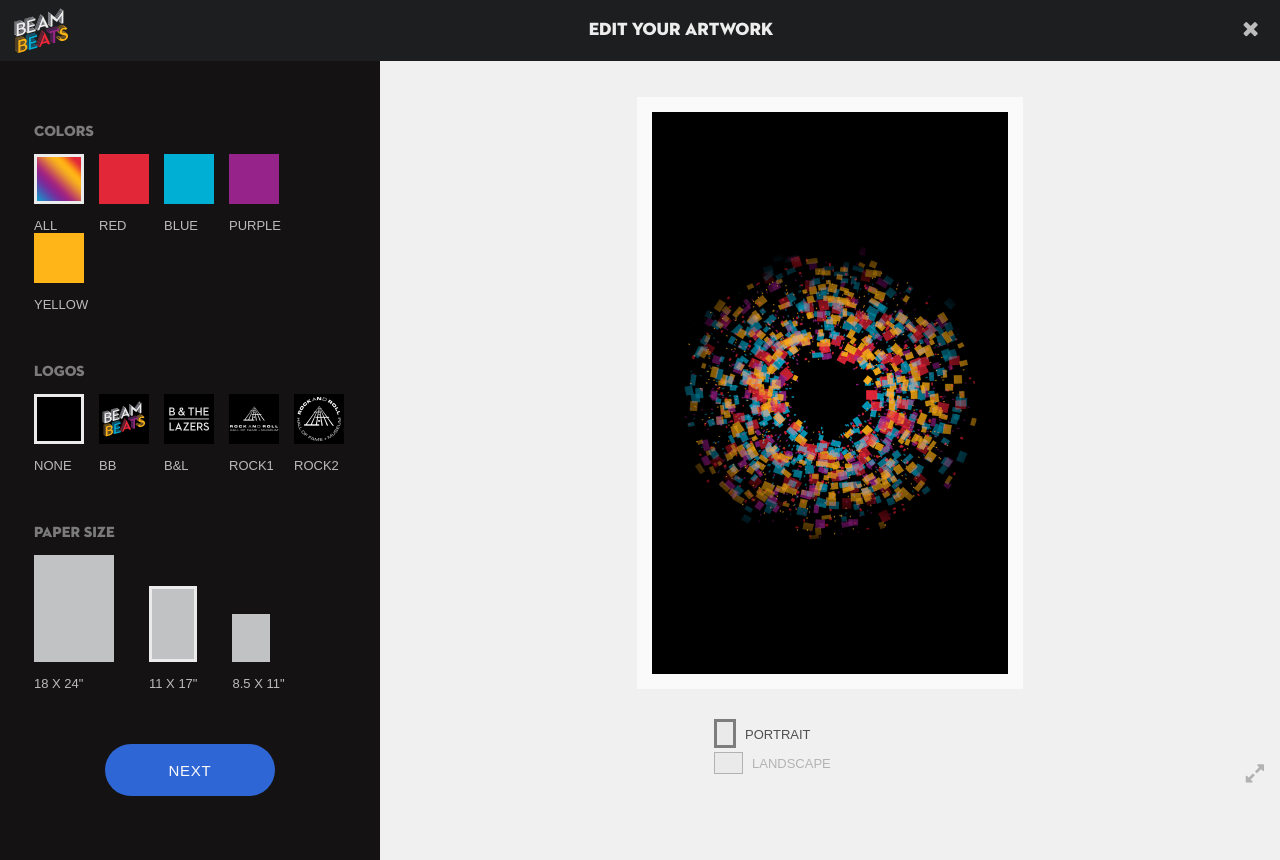
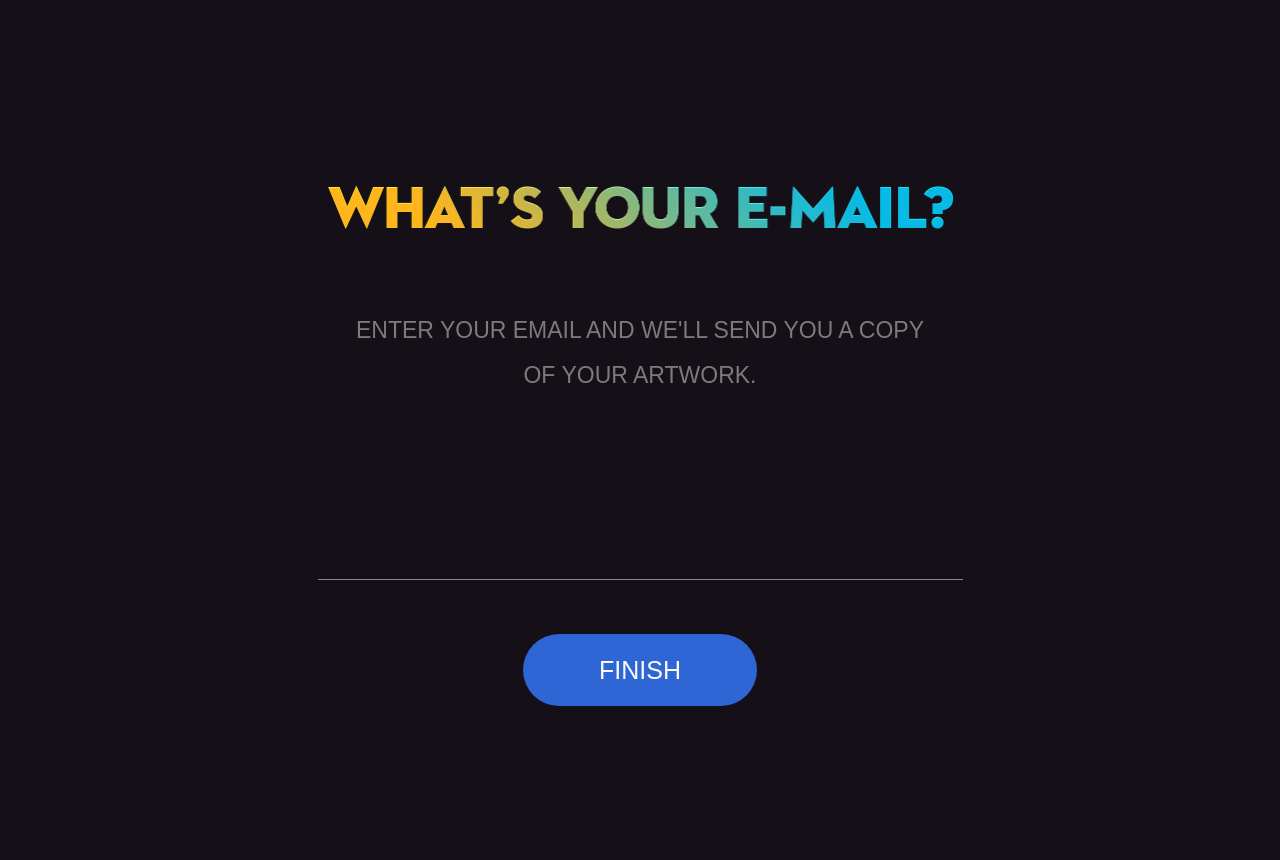
Before and after one commit to YouMeKim/beam-beats, a PHP site: page / in a window 1280 px wide. After the commit the page ends 706 px from the top, so only its background shows below. Run offline with PHP 8.4, Linux system fonts and the light colour scheme; some libraries are stand-ins or nearby versions; some web fonts are replaced.

Commit message:
add email and success pages

```diff
--- a/assets/css/main.css
+++ b/assets/css/main.css
@@ -402,3 +402,101 @@ body {
     color: #b2b2b2;
     cursor: pointer;
 }
+
+/*********/
+/* EMAIL */
+/*********/
+
+#email {
+    width: 100%;
+    height: 100vh;
+}
+#email-content {
+    position: relative;
+    top: 50%;
+    transform: translateY(-50%);
+}
+#email-edit {
+    width: 625px;
+    height: 43px;
+    margin: 46px auto 79px auto;
+    background-image: url("../img/whatsYourEmail.png");
+    background-size: 625px 43px;
+    background-repeat: no-repeat;
+}
+#email-instructions {
+    margin: 0px 0px 109px 0px;
+    text-align: center;
+    font-size: 23px;
+    line-height: 45px;
+    font-weight: 500;
+    color: #7b7b7b;
+}
+#email-email {
+    display: block;
+    width: 625px;
+    padding: 10px;
+    margin: 0px auto;
+    background-color: rgba(0,0,0,0);
+    font-size: 45px;
+    font-family: "NeutrafaceDisplay",sans-serif;
+    font-weight: 500;
+    color: #858585;
+    border: 0px;
+    border-bottom: 1px solid #858585;
+}
+#email-button {
+    display: block;
+    width: 234px;
+    height: 72px;
+    margin: 54px auto 0px auto;
+    font-size: 25px;
+    text-align: center;
+    color: #fafafa;
+    background-color: #2f66d5;
+    border: 0px;
+    border-radius: 36px;
+    cursor: pointer;
+}
+
+/***********/
+/* SUCCESS */
+/***********/
+
+#success {
+    width: 100%;
+    height: 100vh;
+}
+#success-content {
+    position: relative;
+    top: 50%;
+    transform: translateY(-50%);
+}
+#success-edit {
+    width: 460px;
+    height: 42px;
+    margin: 46px auto 79px auto;
+    background-image: url("../img/youreAllSet.png");
+    background-size: 460px 42px;
+    background-repeat: no-repeat;
+}
+#success-instructions {
+    text-align: center;
+    font-size: 23px;
+    line-height: 45px;
+    font-weight: 500;
+    color: #7b7b7b;
+}
+#success-button {
+    display: block;
+    width: 234px;
+    height: 72px;
+    margin: 154px auto 0px auto;
+    font-size: 25px;
+    text-align: center;
+    color: #fafafa;
+    background-color: #2f66d5;
+    border: 0px;
+    border-radius: 36px;
+    cursor: pointer;
+}
--- a/assets/js/main.js
+++ b/assets/js/main.js
@@ -2,7 +2,7 @@ $(document).ready(function() {
     $('#welcome-content').click(nextStep);
     $('#instructions-button').click(nextStep);
     $('#list-show-more').click(loadMoreEntries);
-    $('#list-button-edit').click(editVis);
+    $('#list-button-edit').click(nextStep);
     $('#list-button-email').click();
     $('#nav-exit').click(function() {
         currentStep = 2;
@@ -21,6 +21,9 @@ $(document).ready(function() {
         changeLayout(event.target.id);
     });
     $('#full-screen').click(fullScreenImage);
+    $('#edit-button-next').click(nextStep);
+    $('#email-button').click(nextStep);
+    $('#success-button').click(nextStep);
 
     nextStep();
 });
@@ -29,7 +32,7 @@ $(document).ready(function() {
 /* CONTROL PAGE CHANGE */
 /***********************/
 
-var currentStep = 3;
+var currentStep = 4;
 
 function nextStep() {
     currentStep++;
@@ -45,6 +48,12 @@ function nextStep() {
             break;
         case 4:
             moveTo("edit");
+            break;
+        case 5:
+            moveTo("email");
+            break;
+        case 6:
+            moveTo("success");
             break;
         default:
             moveTo("welcome");
@@ -85,10 +94,6 @@ function loadMoreEntries() {
 /**********************/
 
 var id = "";
-
-function editVis () {
-    moveTo("edit");
-}
 
 function changeColor(nodeID) {
     var activeOne = $('#' + nodeID);
--- a/index.html
+++ b/index.html
@@ -200,6 +200,23 @@
         </div>
 
         <!-- EMAIL PAGE -->
+        <div id="email" class="section">
+            <div id="email-content">
+                <div id="email-edit"></div>
+                <div id="email-instructions">ENTER YOUR EMAIL AND WE'LL SEND YOU A COPY<br>OF YOUR ARTWORK.</div>
+                <input id="email-email" type="text">
+                <button id="email-button">FINISH</button>
+            </div>
+        </div>
+
+        <!-- SUCCESS PAGE -->
+        <div id="success" class="section">
+            <div id="success-content">
+                <div id="success-edit"></div>
+                <div id="success-instructions">YOUR ARTWORK WAS SUCCESSFULLY SENT TO YOUR EMAIL.<br>THANK YOU FOR STOPPING BY BEAM BEATS!</div>
+                <button id="success-button">FINISH</button>
+            </div>
+        </div>
     </div>
 </body>
 </html>
```
Also changed, not shown: assets/img/whatsYourEmail.png (added), assets/img/youreAllSet.png (added).
